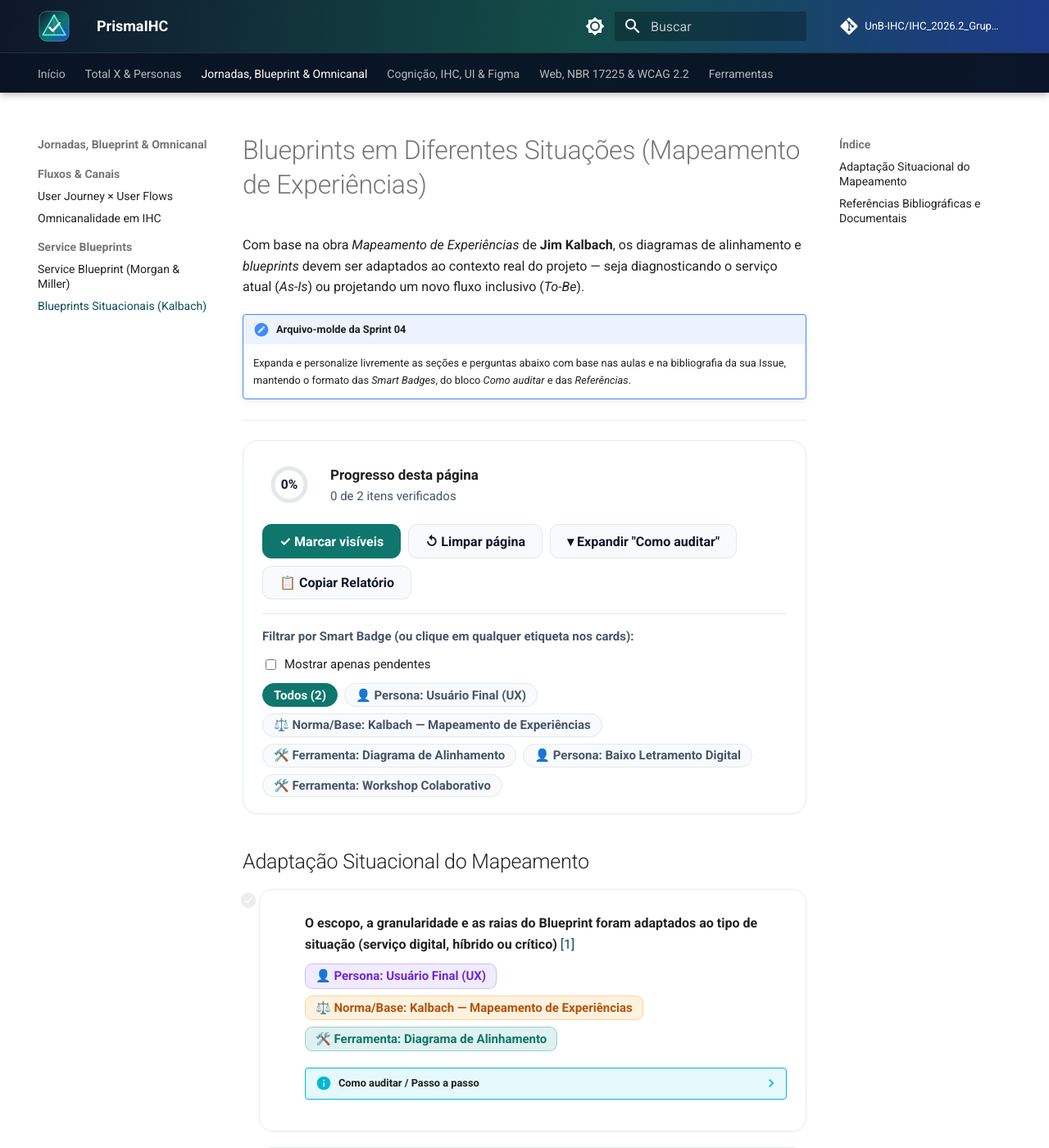
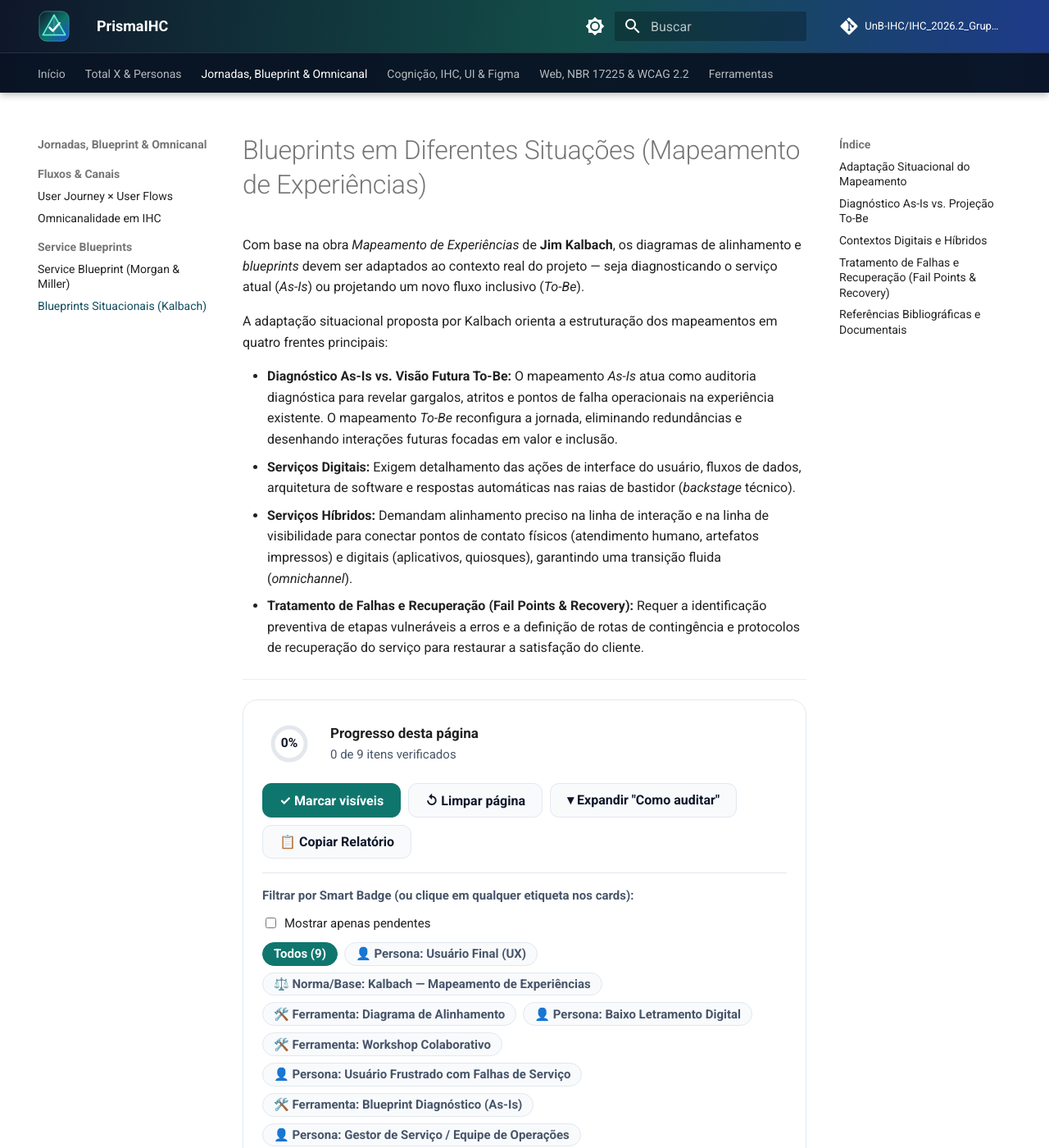
Before and after one commit to UnB-IHC/IHC_2026.2_Grupo10, an MkDocs documentation site: the page built from docs/02-jornadas-blueprints/blueprint-situacoes-kalbach.md, in a window 1280 px wide and 1400 px high. Shown: the whole window at 82% size. Built offline with MkDocs 1.6.1 and Material for MkDocs 9.7.7, drawn with Linux system fonts in a browser that asks for light colours; comment, search, counter and statistics services are not loaded; some of the changed text lies outside the part shown.

Commit message:
docs(#12): adiciona contextualizacao e checklist de Blueprints Situacionais

```diff
--- a/docs/02-jornadas-blueprints/blueprint-situacoes-kalbach.md
+++ b/docs/02-jornadas-blueprints/blueprint-situacoes-kalbach.md
@@ -2,8 +2,12 @@
 
 Com base na obra *Mapeamento de Experiências* de **Jim Kalbach**, os diagramas de alinhamento e *blueprints* devem ser adaptados ao contexto real do projeto — seja diagnosticando o serviço atual (*As-Is*) ou projetando um novo fluxo inclusivo (*To-Be*).
 
-!!! note "Arquivo-molde da Sprint 04"
-    Expanda e personalize livremente as seções e perguntas abaixo com base nas aulas e na bibliografia da sua Issue, mantendo o formato das *Smart Badges*, do bloco *Como auditar* e das *Referências*.
+A adaptação situacional proposta por Kalbach orienta a estruturação dos mapeamentos em quatro frentes principais:
+
+- **Diagnóstico As-Is vs. Visão Futura To-Be:** O mapeamento *As-Is* atua como auditoria diagnóstica para revelar gargalos, atritos e pontos de falha operacionais na experiência existente. O mapeamento *To-Be* reconfigura a jornada, eliminando redundâncias e desenhando interações futuras focadas em valor e inclusão.
+- **Serviços Digitais:** Exigem detalhamento das ações de interface do usuário, fluxos de dados, arquitetura de software e respostas automáticas nas raias de bastidor (*backstage* técnico).
+- **Serviços Híbridos:** Demandam alinhamento preciso na linha de interação e na linha de visibilidade para conectar pontos de contato físicos (atendimento humano, artefatos impressos) e digitais (aplicativos, quiosques), garantindo uma transição fluida (*omnichannel*).
+- **Tratamento de Falhas e Recuperação (Fail Points & Recovery):** Requer a identificação preventiva de etapas vulneráveis a erros e a definição de rotas de contingência e protocolos de recuperação do serviço para restaurar a satisfação do cliente.
 
 ---
 
@@ -19,6 +23,53 @@
     ??? info "Como auditar / Passo a passo"
         1. Compare o mapa diagnóstico inicial com o protótipo final confirmando a eliminação de etapas redundantes.
 
+## Diagnóstico As-Is vs. Projeção To-Be
+
+- [ ] **O mapeamento diagnóstico As-Is evidencia a intensidade emocional e os pontos de dor reais do usuário antes da proposição do fluxo To-Be** [[1]](#ref-1)
+    - `👤 Persona: Usuário Frustrado com Falhas de Serviço` `⚖️ Norma/Base: Kalbach — Mapeamento de Experiências` `🛠️ Ferramenta: Blueprint Diagnóstico (As-Is)`
+    ??? info "Como auditar / Passo a passo"
+        1. Confirme se as etapas do estado atual contêm marcações visuais de emoções e fricções relatadas em pesquisas de campo.
+        2. Certifique-se de que os pontos de atrito identificados no As-Is possuem correspondência direta com propostas de solução no Blueprint To-Be.
+
+- [ ] **A transição do estado As-Is para o To-Be estabelece um plano claro de transformação operacional e alinhamento da equipe de bastidor** [[1]](#ref-1)
+    - `👤 Persona: Gestor de Serviço / Equipe de Operações` `⚖️ Norma/Base: Kalbach — Mapeamento de Experiências` `🛠️ Ferramenta: Matriz de Oportunidades e Blueprint To-Be`
+    ??? info "Como auditar / Passo a passo"
+        1. Verifique se foram definidos os requisitos de infraestrutura e treinamento necessários para migrar das ações atuais para o novo fluxo planejado.
+        2. Valide se a equipe de bastidor (backstage) compreende as novas atribuições exigidas pelo modelo To-Be.
+
+- [ ] **A estrutura do mapeamento adota a perspectiva** **Outside In** **, conectando os objetivos de negócio às reais necessidades e emoções dos usuários** [[1]](#ref-1)
+    - `👤 Persona: Gestor de Experiência do Cliente` `⚖️ Norma/Base: Kalbach — Mapeamento de Experiências` `🛠️ Ferramenta: Diagrama de Alinhamento de Valor`
+    ??? info "Como auditar / Passo a passo"
+        1. Confirme se o mapa reflete a jornada a partir da ótica do cliente (de fora para dentro), em vez de se limitar à sequência de processos internos da organização.
+
+## Contextos Digitais e Híbridos
+
+- [ ] **Em serviços digitais, o Blueprint especifica as ações de interface, o fluxo de dados do sistema e o suporte tecnológico de bastidor** [[1]](#ref-1)
+    - `👤 Persona: Desenvolvedor / Arquiteto de Informação` `⚖️ Norma/Base: Kalbach — Mapeamento de Experiências` `🛠️ Ferramenta: Service Blueprint Digital`
+    ??? info "Como auditar / Passo a passo"
+        1. Verifique se o mapa descreve os eventos acionados na interface pelo usuário e os respectivos equivalentes no servidor/banco de dados (backstage técnico).
+        2. Confirme se os tempos de resposta do sistema e as integrações via API estão explicitados nas raias de suporte.
+
+- [ ] **Em serviços híbridos, a linha de interação e a linha de visibilidade garantem a continuidade entre pontos de contato físicos e digitais** [[1]](#ref-1)
+    - `👤 Persona: Cliente Multicanal (Omnichannel)` `⚖️ Norma/Base: Kalbach — Mapeamento de Experiências` `🛠️ Ferramenta: Diagrama de Alinhamento Híbrido`
+    ??? info "Como auditar / Passo a passo"
+        1. Verifique se o mapa representa a alternância fluida do usuário entre atendimentos presenciais e digitais sem perda de contexto ou retrabalho.
+        2. Avalie se as evidências físicas, como tíquete impresso, e digitais, como código QR ou notificação push, estão pareadas corretamente nas etapas.
+
+## Tratamento de Falhas e Recuperação (Fail Points & Recovery)
+
+- [ ] **Os pontos críticos de falha (fail points) no serviço estão mapeados preventivamente com rotas de contingência** [[1]](#ref-1)
+    - `👤 Persona: Agente de Suporte / Atendente de Linha de Frente` `⚖️ Norma/Base: Kalbach — Mapeamento de Experiências` `🛠️ Ferramenta: Análise de Fail Points em Blueprint`
+    ??? info "Como auditar / Passo a passo"
+        1. Inspecione o Blueprint em busca da identificação explícita de etapas suscetíveis a erros de usuário ou indisponibilidade de sistema.
+        2. Confirme se há caminhos alternativos desenhados para contornar a falha sem interromper a conclusão da tarefa pelo usuário.
+
+- [ ] **Os protocolos de recuperação de serviço (service recovery) definem ações imediatas para restaurar a satisfação do cliente** [[1]](#ref-1)
+    - `👤 Persona: Cliente Afetado por Erro no Serviço` `⚖️ Norma/Base: Kalbach — Mapeamento de Experiências` `🛠️ Ferramenta: Plano de Recuperação Integrado ao Blueprint`
+    ??? info "Como auditar / Passo a passo"
+        1. Verifique se para cada falha mapeada existe uma ação de compensação ou comunicação transparente direcionada ao cliente.
+        2. Valide se a equipe de linha de frente tem autonomia e procedimentos claros definidos nas raias de suporte para solucionar o incidente.
+
 ---
 
 ## Referências Bibliográficas e Documentais
```
